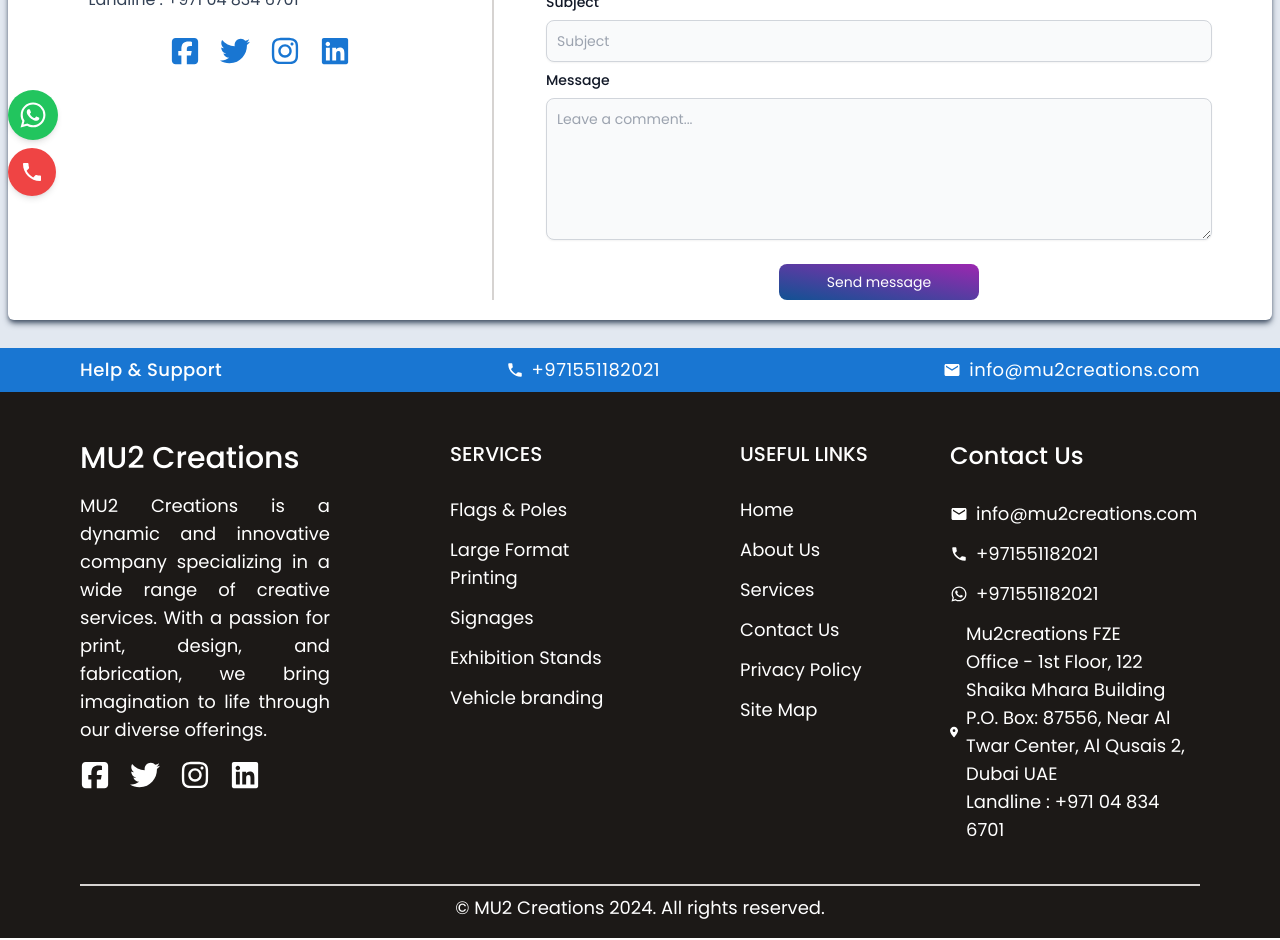
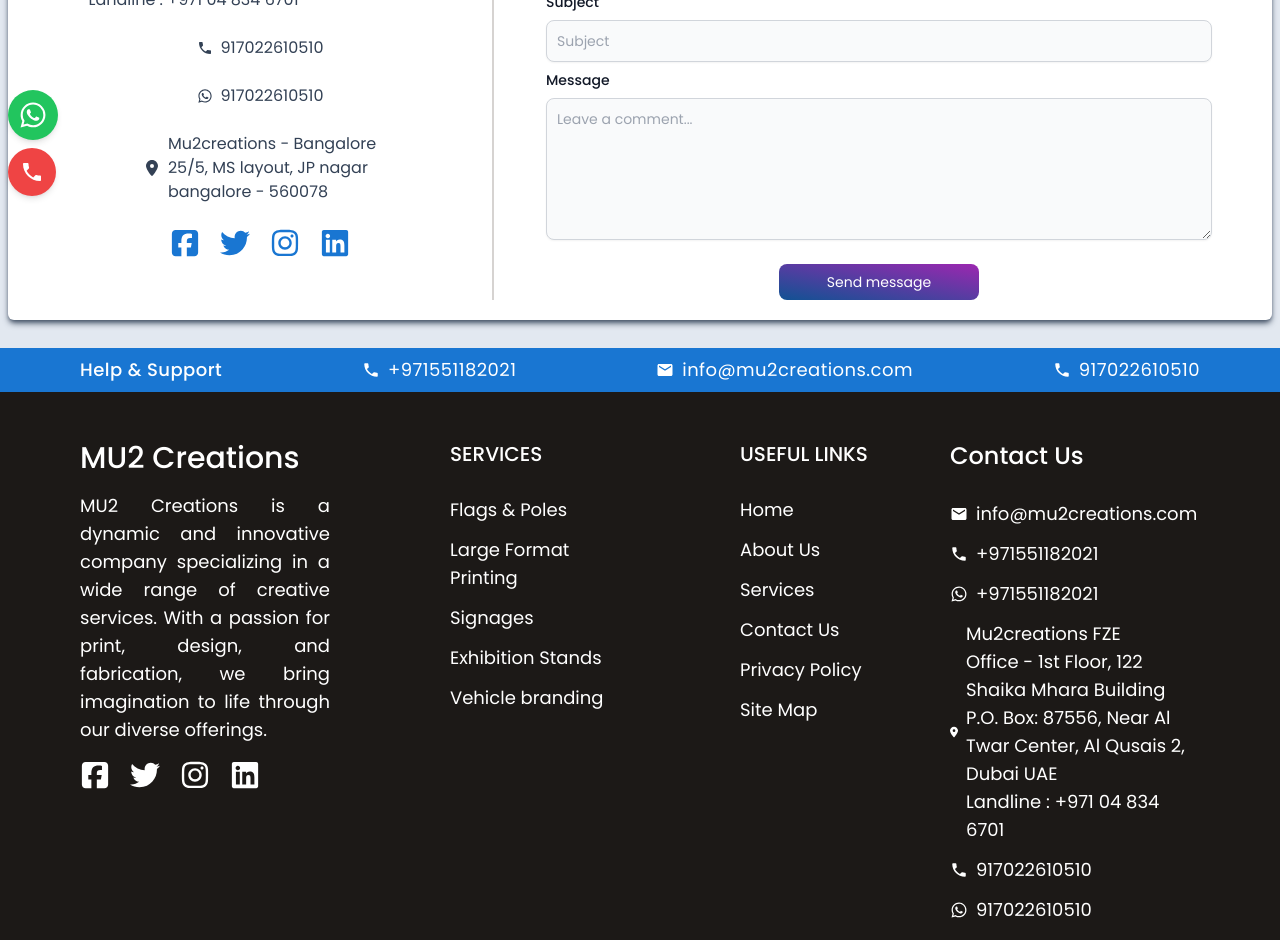
Before and after one commit to pradeepm93969/mu2-creations-nextjs, a Next.js app: page /contact-us in a window 1280 px wide. Shown: the part 580-1520 px from the top of the page. Built offline with nearby package versions, Linux system fonts and the light colour scheme.

Commit message:
indian address and contact

```diff
--- /dev/null
+++ b/src/components/Common/IndianAddress.js
@@ -0,0 +1,21 @@
+import { FaLocationDot } from "react-icons/fa6";
+
+const IndianAddress = () => {
+  return (
+    <div className="flex items-center justify-center gap-2 max-w-sm">
+      <FaLocationDot />
+      <a
+    href="https://maps.app.goo.gl/hgqSciNHSDagWmXf9"
+    target="_blank"
+    rel="noopener noreferrer"
+    className="cursor-pointer"
+  >
+    Mu2creations - Bangalore<br />
+    25/5, MS layout, JP nagar<br />
+    bangalore - 560078
+  </a>
+    </div>
+  );
+};
+
+export default IndianAddress;
--- a/src/components/Common/Address.js
+++ b/src/components/Common/UAEAddress.js
@@ -1,6 +1,6 @@
 import { FaLocationDot } from "react-icons/fa6";
 
-const Address = () => {
+const UAEAddress = () => {
   return (
     <div className="flex items-center justify-center gap-2 max-w-sm">
       <FaLocationDot />
@@ -19,4 +19,4 @@
   );
 };
 
-export default Address;
+export default UAEAddress;
--- a/src/components/ContactUs/ContactUsForm.js
+++ b/src/components/ContactUs/ContactUsForm.js
@@ -1,8 +1,7 @@
 'use client'
 
-import Address from '@/components/Common/Address'
+import UAEAddress from '@/components/Common/UAEAddress'
 import Email from '@/components/Common/Email'
-import Phone from '@/components/Common/Phone'
 import Social from '@/components/Common/Social'
 import React, { useState } from 'react'
 import { Formik, Form, Field, ErrorMessage } from 'formik'
@@ -13,6 +12,7 @@
 import IndianPhone from '@/components/Common/IndianPhone'
 import UAEWhatsapp from '@/components/Common/UAEWhatsapp'
 import IndianWhatsapp from '@/components/Common/IndianWhatsapp'
+import IndianAddress from '../Common/IndianAddress'
 
 const ContactUsForm = () => {
   const router = useRouter();
@@ -33,10 +33,11 @@
             </div>
             <Email />
             <UAEPhone />
-            {/* <IndianPhone /> */}
             <UAEWhatsapp />
-            {/* <IndianWhatsapp /> */}
-            <Address />
+            <UAEAddress />
+            <IndianPhone />
+            <IndianWhatsapp />
+            <IndianAddress />
             <div className="text-primary-main pb-4">
               <Social />
             </div>
--- a/src/components/Footer/Footer.js
+++ b/src/components/Footer/Footer.js
@@ -2,9 +2,12 @@
 import React from 'react'
 import Email from '../Common/Email'
 import Social from '../Common/Social'
-import Address from '../Common/Address'
 import UAEPhone from '../Common/UAEPhone'
 import UAEWhatsapp from '../Common/UAEWhatsapp'
+import IndianPhone from '../Common/IndianPhone'
+import IndianWhatsapp from '../Common/IndianWhatsapp'
+import UAEAddress from '../Common/UAEAddress'
+import IndianAddress from '../Common/IndianAddress'
 
 const Footer = () => {
   return (
@@ -15,7 +18,7 @@
           <div className="hidden md:block font-medium">Help & Support</div>
           <UAEPhone />
           <Email />
-          {/* <IndianPhone /> */}
+          <IndianPhone />
         </div>
       </div>
 
@@ -58,10 +61,11 @@
               <div className="text-2xl font-medium pb-4">Contact Us</div>
               <Email />
               <UAEPhone />
-              {/* <IndianPhone /> */}
               <UAEWhatsapp />
-              {/* <IndianWhatsapp /> */}
-              <Address />
+              <UAEAddress />
+              <IndianPhone />
+              <IndianWhatsapp />
+              <IndianAddress />
             </div>
           </div>
           <div className="text-center text-md py-2">
--- a/src/components/Header/HeaderMenu.js
+++ b/src/components/Header/HeaderMenu.js
@@ -131,9 +131,9 @@
           <div className="mt-auto border-t-2 w-full flex flex-col gap-6 py-6 text-xl">
             <Email />
             <UAEPhone />
-            {/* <IndianPhone /> */}
+            <IndianPhone />
             <UAEWhatsapp />
-            {/* <IndianWhatsapp /> */}
+            <IndianWhatsapp />
           </div>
         </div>
       </div>
@@ -155,15 +155,15 @@
           <div className="hidden lg:flex font-normal text-[12px] lg:text-lg">
             <UAEPhone />
           </div>
-          {/* <div className="hidden lg:flex font-normal text-[12px] lg:text-lg">
+          <div className="hidden lg:flex font-normal text-[12px] lg:text-lg">
             <IndianPhone />
-          </div> */}
+          </div>
           <div className="hidden xl:flex font-normal text-[12px] lg:text-lg">
             <Email />
           </div>
-          <div className="hidden lg:flex font-normal text-[12px] lg:text-lg">
+          {/* <div className="hidden lg:flex font-normal text-[12px] lg:text-lg">
             <UAEWhatsapp />
-          </div>
+          </div> */}
           {/* <div className="hidden lg:flex font-normal text-[12px] lg:text-lg">
             <IndianWhatsapp />
           </div> */}
```
